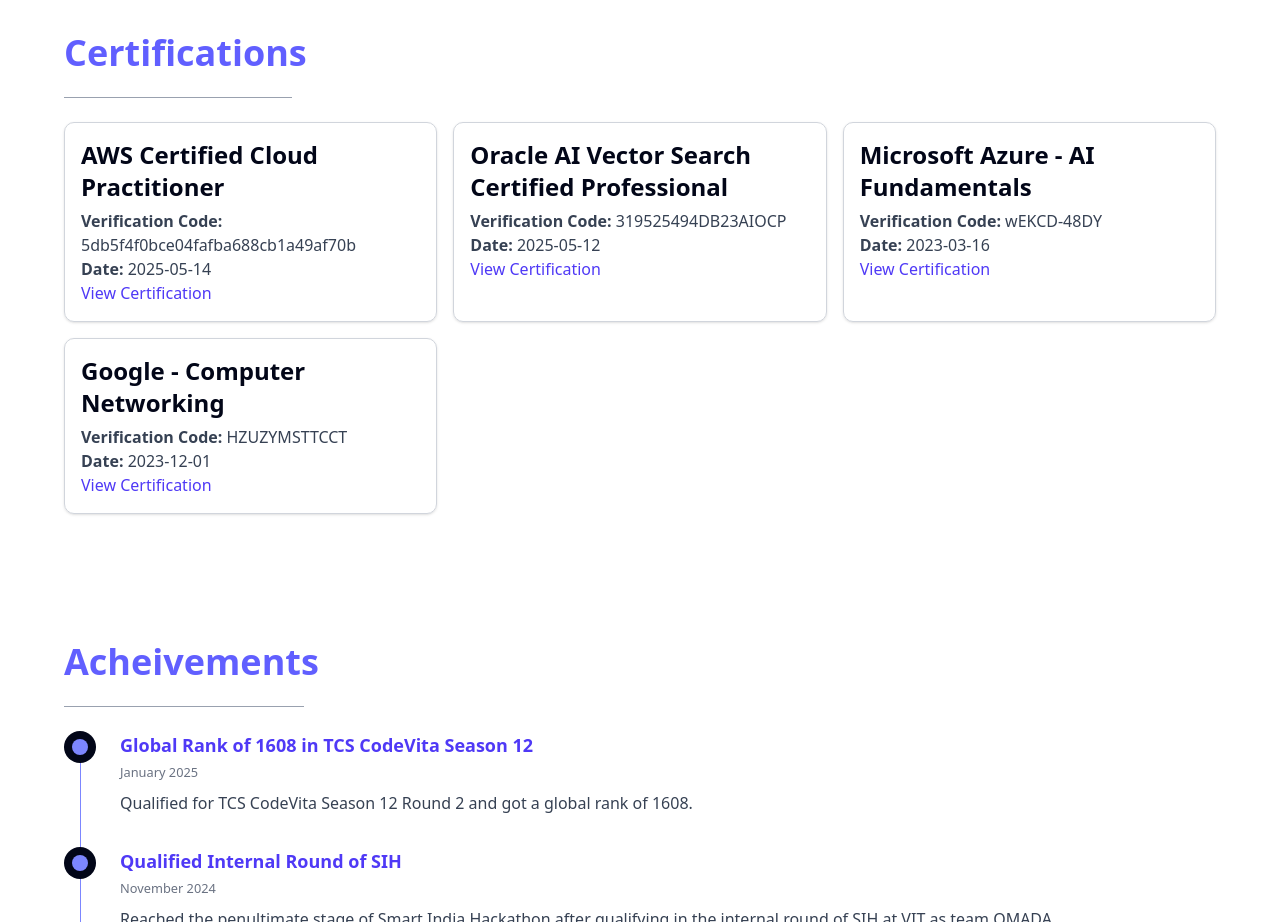
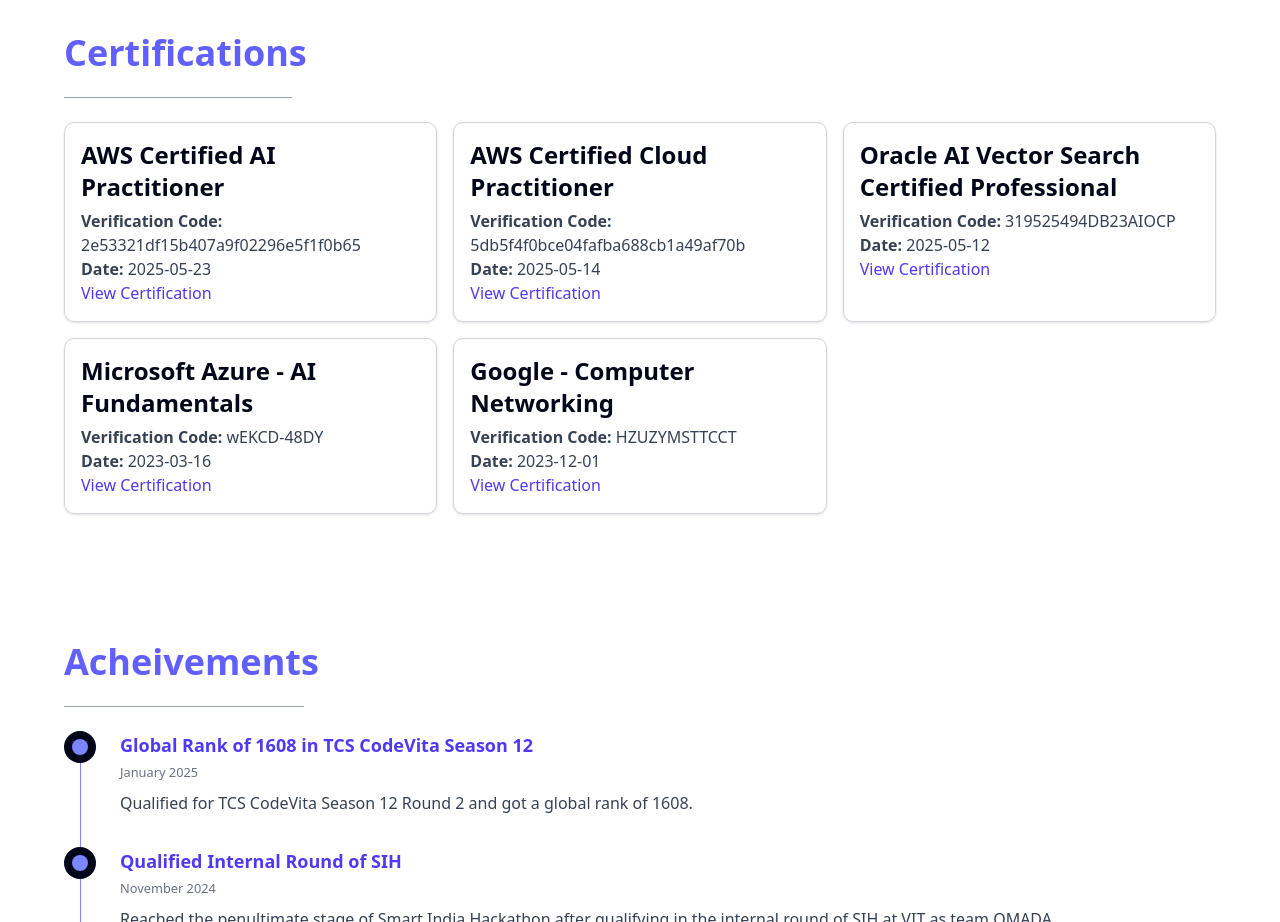
Before and after one commit to arghya2801/portfolio, a Next.js app: page / in a window 1280 px wide. Shown: the part 1260-2182 px from the top of the page. Built offline with nearby package versions, Linux system fonts and the light colour scheme.

Commit message:
Update CertificationsGrid.tsx for AWS AI Practitioner cert

```diff
--- a/src/components/CertificationsGrid.tsx
+++ b/src/components/CertificationsGrid.tsx
@@ -1,6 +1,12 @@
 import React from 'react';
 
 const certifications = [
+  {
+    name: 'AWS Certified AI Practitioner',
+    verificationCode: '2e53321df15b407a9f02296e5f1f0b65',
+    link: 'https://bit.ly/44Pp6d7',
+    date: '2025-05-23'
+  },
   {
     name: 'AWS Certified Cloud Practitioner',
     verificationCode: '5db5f4f0bce04fafba688cb1a49af70b',
```
